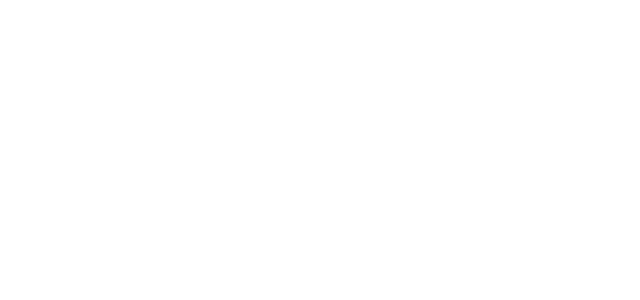
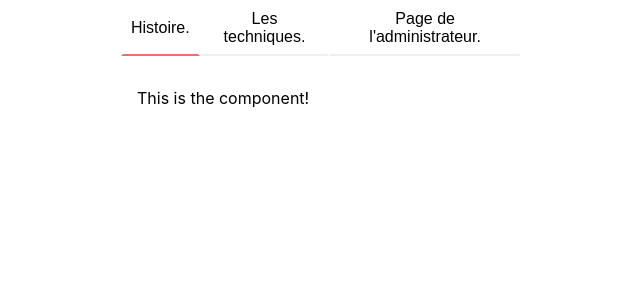
Before and after one commit to eine3131/Checkpoint4, a React (Create React App) app in the folder client/: page / in a window 1280 px wide. Shown: the top 300 px of the page, without its empty margins (319-959 px from the left). Built offline with nearby package versions, Linux system fonts and the light colour scheme.

Commit message:
barre de menu

```diff
--- a/client/src/App.css
+++ b/client/src/App.css
@@ -3,3 +3,38 @@
   justify-content: center;
   flex-direction: column;
 } */
+
+.App {
+  margin: 0 auto;
+  max-width: 400px;
+  background: #fff;
+}
+
+.TabSelector {
+  display: flex;
+  justify-content: space-between;
+}
+
+.TabSelector button {
+  border: 2px solid transparent;
+  background: white;
+  font-size: 1rem;
+  padding: 0.5rem;
+  flex-grow: 1;
+}
+
+.TabSelector button {
+  border-bottom: 2px solid #eee;
+}
+
+.TabSelector button.active {
+  border-bottom: 2px solid #F76C6C;
+}
+
+.TabSelector button:focus {
+  outline: none;
+}
+
+.App-content {
+  padding: 1em;
+}
--- a/client/src/App.js
+++ b/client/src/App.js
@@ -1,13 +1,53 @@
-import React from 'react';
+import React, { Component } from 'react';
 import './App.css';
-import mvtContainer from './components/mvtContainer';
+// import Histoire from '/components/Histoire';
+import MvtContainer from './components/MvtContainer';
+import TabSelector from './components/TabSelector';
 
-function App() {
-  return (
-    <div className="App">
-      <mvtContainer />
-    </div>
-  );
+const Histoire = () => <p>This is the  component!</p>;
+const PageAdmin = () => <p> Formulaire ajout de ListMouvements </p>
+const Error = () => <p>Il y a <strong>erreur</strong>!</p>;
+
+class App extends Component {
+  constructor(props) {
+    super(props);
+    this.state = {
+      activeId: 'histoire'
+    };
+    this.handleChangeTab = this.handleChangeTab.bind(this);
+    this.getTabContent = this.getTabContent.bind(this);
+  }
+
+  getTabContent() {
+    switch (this.state.activeId) {
+      case 'histoire':
+        return <Histoire />;
+      case 'techniques':
+        return <MvtContainer />;
+      case 'admin':
+        return <PageAdmin />;
+      default:
+        return <Error />;
+    }
+  }
+
+  handleChangeTab(event) {
+    const buttonId = event.target.id;
+    this.setState({ activeId: buttonId });
+  }
+
+  render() {
+    return (
+      <div className="App">
+          <TabSelector activeId={this.state.activeId} handleChangeTab={this.handleChangeTab} />
+          <div className="App-content">
+            {
+              this.getTabContent()
+            }
+          </div>
+      </div>
+    );
+  }
 }
 
 export default App;
--- /dev/null
+++ b/client/src/components/Histoire.jsx
@@ -0,0 +1,11 @@
+import React from 'react';
+
+const Histoire = () => {
+    return (
+    <div>
+      Lorem Ipsum is simply dummy text of the printing and typesetting industry. Lorem Ipsum has been the industry's standard dummy text ever since the 1500s, when an unknown printer took a galley of type and scrambled it to make a type specimen book. It has survived not only five centuries, but also the leap into electronic typesetting, remaining essentially unchanged. It was popularised in the 1960s with the release of Letraset sheets containing Lorem Ipsum passages, and more recently with desktop publishing software like Aldus PageMaker including versions of Lorem Ipsum.
+    </div>
+    );
+}
+
+export default Histoire;
--- a/client/src/components/ListMouvements.css
+++ b/client/src/components/ListMouvements.css
@@ -8,14 +8,16 @@
   margin: 20px;
   width : 600px;
   display: flex;
-  flex-direction: row;
   text-align: justify;
-
 }
 
 .imgmvt{
   width:200px;
   height: 300px;
+}
+
+.dispoMvt {
+  margin: 10px;
 }
 
 @media screen and (max-width: 600px) {
--- a/client/src/components/ListMouvements.jsx
+++ b/client/src/components/ListMouvements.jsx
@@ -28,6 +28,9 @@
     const { mouvements } = this.state;
     const filteredMouvements = mouvements
       .filter(mouvement => (!activeTechniqueFilter || mouvement.technique_id === activeTechniqueFilter))
+      // .filter(mouvement => {
+      //   return activeTechniqueFilter = 'Toutes les catégories' || mouvement.technique_id === activeTechniqueFilter;
+      // })
     return (
       <div>
         <div className="mouvements">
@@ -38,10 +41,14 @@
               </div>
               <div className="dispoMvt">
                 <h2>{mouvement.nom}</h2>
-                <p>Description : {mouvement.description} </p>
-                <p>Enchainement : {mouvement.enchainement} </p>
-                <p>Contre : {mouvement.contre} </p>
-                <p>Ceinture : {mouvement.contre} </p>
+                <h4> Description </h4>
+                <p> {mouvement.description} </p>
+                <h4> Enchainement : </h4>
+                <p> {mouvement.enchainement} </p>
+                <h4> Contre </h4>
+                <p> {mouvement.contre} </p>
+                <h4> Ceinture </h4>
+                <p> {mouvement.ceinture} </p>
               </div>
             </div>
           )}
--- a/client/src/components/ListTechniques.css
+++ b/client/src/components/ListTechniques.css
@@ -3,3 +3,8 @@
   font-size: 15px;
   margin-top: 10px;
 }
+
+.choixCatég {
+  display : flex;
+  justify-content: center;
+}
--- a/client/src/components/ListTechniques.jsx
+++ b/client/src/components/ListTechniques.jsx
@@ -34,8 +34,7 @@
   render() {
     const { techniques, activeTechniqueFilter } = this.state;
     return (
-      <div>
-        <p> Choisir une catégorie </p>
+      <div className = "choixCatég">
         <select value={activeTechniqueFilter} onChange={this.handSelectValue}>
           <option className="oneTechn" value="Toutes les catégories"> Toutes les catégories </option>
           {techniques.map((technique, id) => (
--- a/client/src/components/mvtContainer.jsx
+++ b/client/src/components/MvtContainer.jsx
@@ -2,7 +2,8 @@
 import ListTechniques from './ListTechniques';
 import ListMouvements from './ListMouvements';
 
-const mvtContainer = () => {
+
+const MvtContainer = () => {
   return (
     <div>
       <ListTechniques />
@@ -11,4 +12,4 @@
   );
 }
 
-export default mvtContainer;
+export default MvtContainer;
--- /dev/null
+++ b/client/src/components/TabSelector.jsx
@@ -0,0 +1,35 @@
+import React, { Component } from 'react';
+
+class TabSelector extends Component {
+
+  render() {
+    const { activeId } = this.props;
+    return (
+      <div className="TabSelector">
+        <button
+          id="Histoire"
+          onClick={this.props.handleChangeTab}
+          className={activeId === 'histoire' ? 'active' : ''}
+        >
+          Histoire.
+        </button>
+        <button
+          id="Les techniques"
+          onClick={this.props.handleChangeTab}
+          className={activeId === 'techniques' ? 'active' : ''}
+        >
+          Les techniques.
+        </button>
+        <button
+          id="Page de l'administrateur"
+          onClick={this.props.handleChangeTab}
+          className={activeId === 'admin' ? 'active' : ''}
+        >
+          Page de l'administrateur.
+        </button>
+      </div>
+    );
+  }
+}
+
+export default TabSelector;
--- a/package.json
+++ b/package.json
@@ -25,7 +25,8 @@
     "concurrently": "^5.1.0",
     "express": "^4.17.1",
     "multer": "^1.4.2",
-    "mysql": "^2.18.1"
+    "mysql": "^2.18.1",
+    "react-router-dom": "^5.1.2"
   },
   "devDependencies": {
     "nodemon": "^2.0.2"
```
Also changed, not shown: 1 other file (tests, documents, lock files or other folders).
